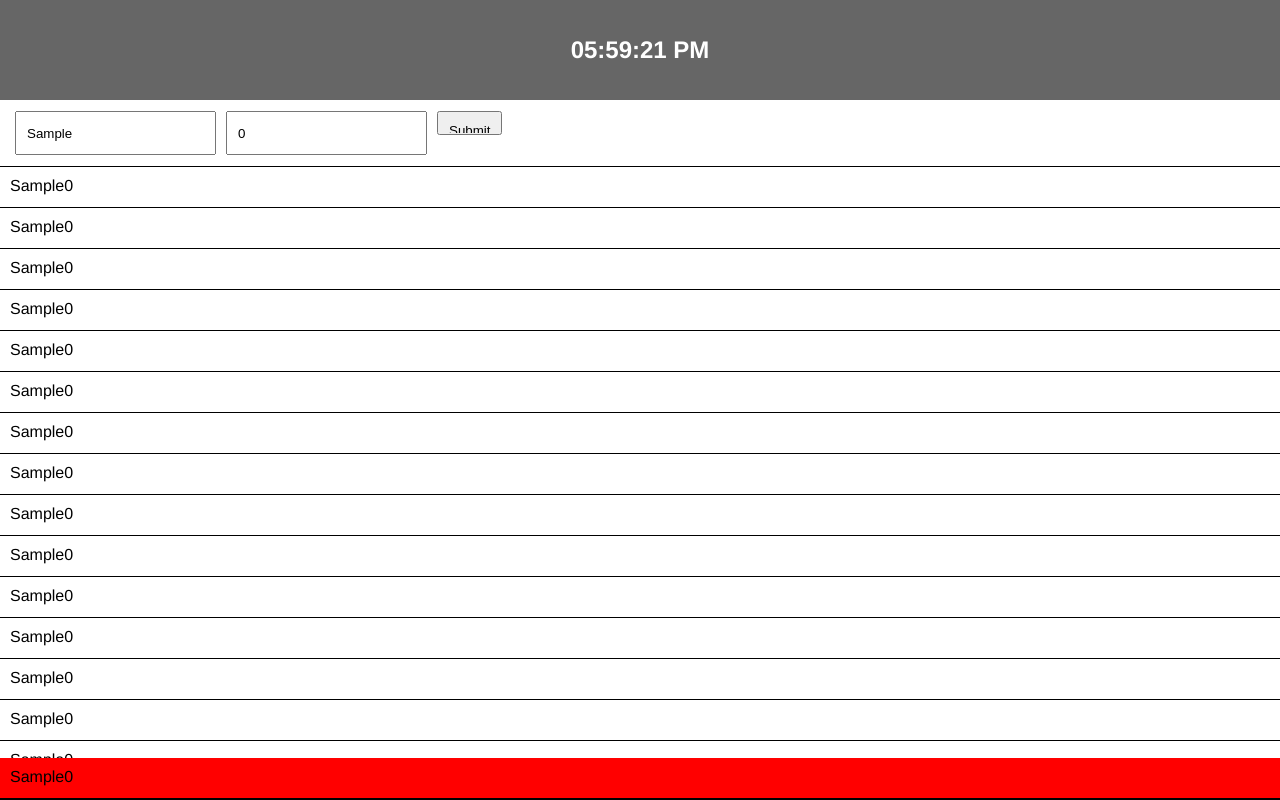
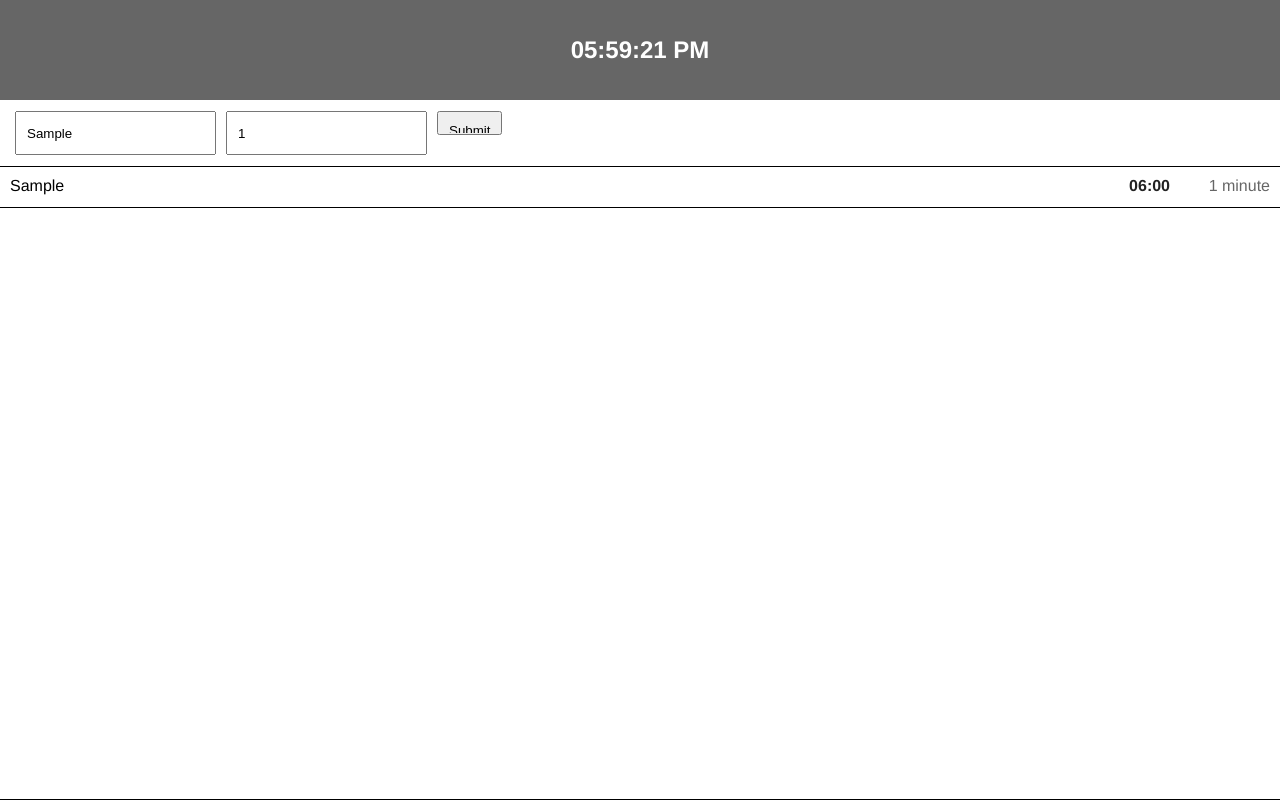
Before and after one commit to plachenko/adenga, a Vue app: page / in a window 1280 px wide. Both pictures are taken after typing "Sample" into the empty fields and a click on the input 469 px from the left and 123 px from the top of the page. Built offline with nearby package versions, Linux system fonts and the light colour scheme.

Commit message:
pushing updates to ticker

```diff
--- a/src/App.vue
+++ b/src/App.vue
@@ -21,9 +21,13 @@
 
       <div class="box" id="agendaBody">
         <!-- item widget -->
-        <div class="agendaItem" @click="current = idx" :class="{'current': idx == current}" v-for="(item, idx) in itemsRev" :key="idx">
-          <span>{{item.title}}</span>
-          <span>{{item.time}}</span>
+        <div class="agendaItem" @click="current = idx" :class="{'current': idx == current, 'done': idx > current}" v-for="(item, idx) in itemsRev" :key="idx">
+          <div style="z-index: 9999; position: relative;">
+            <span class="title">{{item.title}}</span>
+            <span class="time">{{item.time}} {{item.time == 1 ? 'minute' : 'minutes'}}</span>
+            <span class="date time">{{item.date}}</span>
+          </div>
+          <div ref="ticker" class="ticker" v-if="idx == current"></div>
         </div>
       </div>
     </div>
@@ -41,7 +45,7 @@ import moment from 'moment';
 export default class App extends Vue {
   private itemInp = {
     title: '',
-    time: 0
+    time: 1
   }
   private items: any = [];
   private current = 20;
@@ -51,6 +55,8 @@ export default class App extends Vue {
     start: new Date(),
     end: new Date()
   };
+  private d: any;
+  private i = 0;
 
   get itemsRev(){
     return this.items.slice().reverse();
@@ -60,28 +66,31 @@ export default class App extends Vue {
     return moment(this.timer).format('hh:mm:ss A');
   }
 
-  get endTime(){
-    return moment(this.timeObj.end).format('HH:mm')
-  }
-
   get startTime(){
     return moment(this.timeObj.start).format('HH:mm')
   }
 
   mounted(){
+    this.d = moment(this.timeObj.start);
     this.tick = setInterval(() => this.timeTick(), 1000);
   }
 
   public timeTick(){
+    this.i ++;
     this.timer = new Date();
+    const diff = this.d.diff(this.timeObj.start, 's');
+
+    if(this.$refs.ticker){
+      this.$refs.ticker[0].style.width = Math.round((this.i/diff) * window.innerWidth) + "px";
+    }
+
   }
 
   public addItem(){
     const _item: any = Object.assign({}, this.itemInp);
+    _item.date = this.d.add(_item.time, 'm').format('hh:mm');
 
-    for(let i = 0; i <= 40; i++){
-      this.items.push(_item);
-    }
+    this.items.push(_item);
   }
 
   public remItem(i: number){
@@ -155,10 +164,36 @@ html, body{
         border-bottom: 1px solid;
         padding: 10px;
         min-height: 20px;
+        position: relative;
+        }
+      #agendaBody .done{
+        background-color:#ccc;
+        color:#999;
         }
       #agendaBody .current{
         position: sticky;
         bottom: 0px;
+        top: 0px;
         background-color:#F00;
-      }
+        }
+      #agendaBody .date{
+        color:#222 !important;
+        font-weight: bold;
+        }
+      #agendaBody .time{
+        color:#666;
+        width: 100px;
+        text-align: right;
+        display: inline-block;
+        float: right;
+        }
+
+      .ticker{
+        width: 90px;
+        height: 100%;
+        position: absolute;
+        left: 0px;
+        top: 0px;
+        background-color:#F0F;
+        }
 </style>
```
